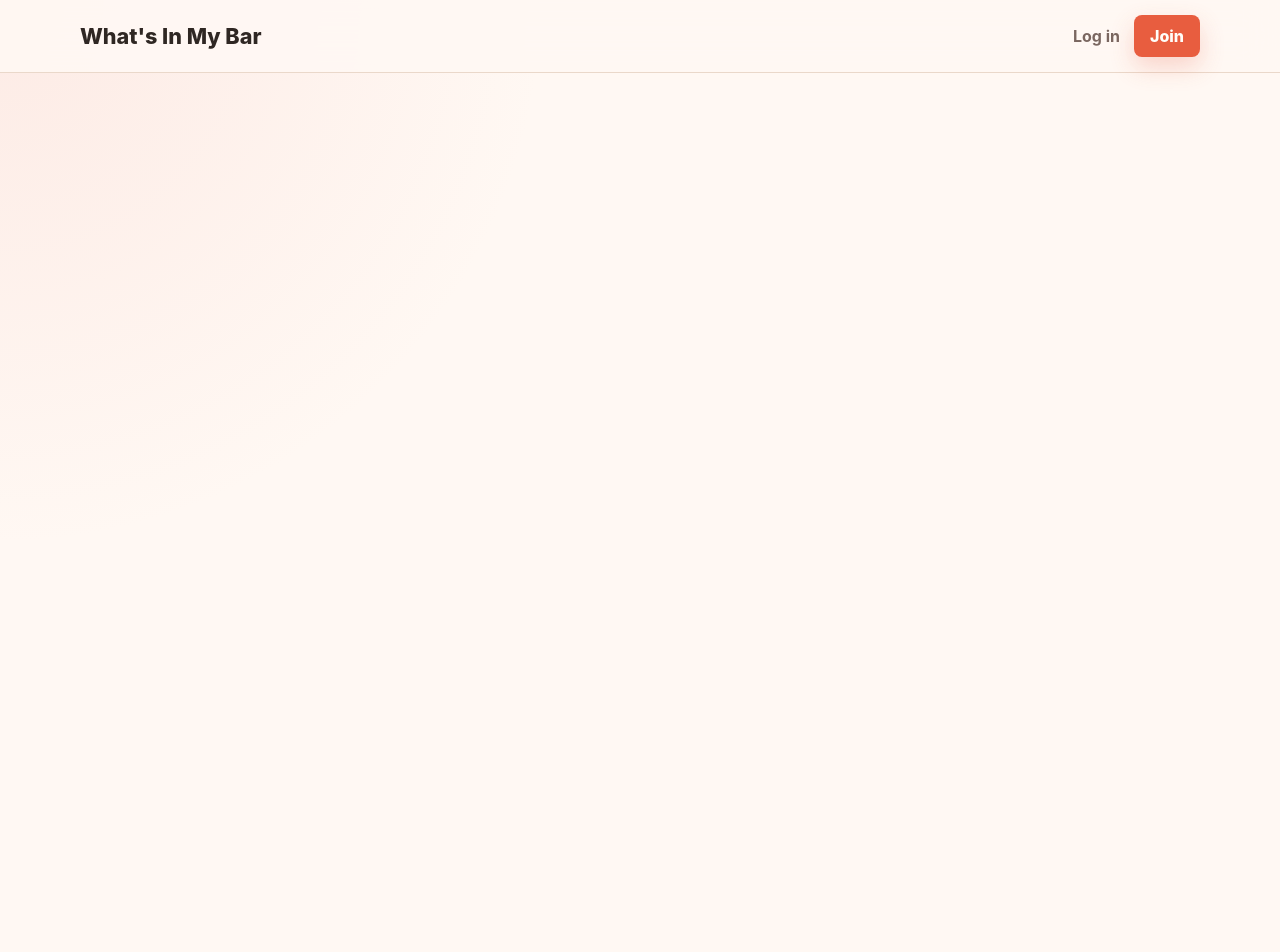
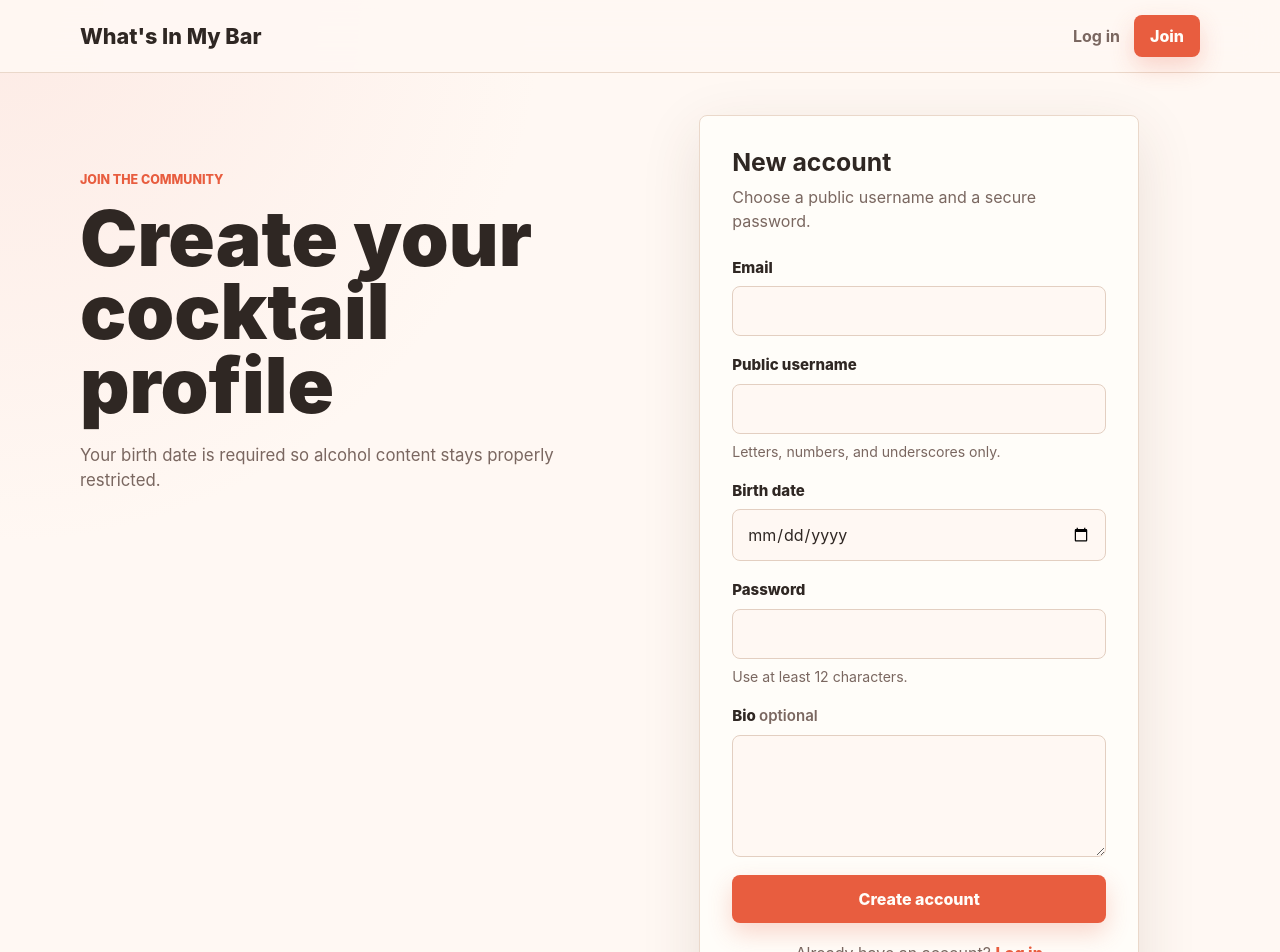
Before and after one commit to hvgochr/whatsinmybar, a Nuxt app in the folder apps/web/: page /register in a window 1280 px wide. Shown: the top 952 px of the page. Before the commit the page ends 800 px from the top, so only its background shows below. Built offline with nearby package versions, Linux system fonts and the light colour scheme.

Commit message:
feat: add login register logout pages

```diff
--- /dev/null
+++ b/apps/web/app/pages/index.vue
@@ -0,0 +1,44 @@
+<script setup lang="ts">
+useSeoMeta({
+  title: "What's In My Bar",
+  description: 'Discover, create, and share cocktail recipes with a community of home bartenders.'
+})
+</script>
+
+<template>
+  <main class="page-shell">
+    <section class="auth-layout" aria-labelledby="home-title">
+      <div class="auth-intro">
+        <p class="eyebrow">
+          Cocktail community
+        </p>
+        <h1 id="home-title" class="page-title">
+          What's In My Bar
+        </h1>
+        <p class="page-copy">
+          Build your profile, save your favorite recipes, and start shaping a personal cocktail notebook.
+        </p>
+      </div>
+
+      <div class="auth-panel">
+        <div class="panel-header">
+          <h2 class="panel-title">
+            Start mixing
+          </h2>
+          <p class="panel-copy">
+            Create an account or log back in to manage your bar profile.
+          </p>
+        </div>
+
+        <div class="form-stack">
+          <NuxtLink class="button button-primary button-full" to="/register">
+            Create an account
+          </NuxtLink>
+          <NuxtLink class="button button-secondary button-full" to="/login">
+            Log in
+          </NuxtLink>
+        </div>
+      </div>
+    </section>
+  </main>
+</template>
--- /dev/null
+++ b/apps/web/app/pages/login.vue
@@ -0,0 +1,112 @@
+<script setup lang="ts">
+import { toFormErrors } from '../utils/api-errors'
+
+const auth = useAuth()
+
+const form = reactive({
+  email: '',
+  password: ''
+})
+const fieldErrors = ref<Record<string, string>>({})
+const formError = ref<string | null>(null)
+const pending = ref(false)
+
+useSeoMeta({
+  title: 'Log in | What\'s In My Bar',
+  description: 'Log in to your What\'s In My Bar account.'
+})
+
+async function submitLogin() {
+  if (pending.value) {
+    return
+  }
+
+  pending.value = true
+  fieldErrors.value = {}
+  formError.value = null
+
+  try {
+    await auth.login({
+      email: form.email,
+      password: form.password
+    })
+    await navigateTo('/account')
+  } catch (error: unknown) {
+    const formErrors = toFormErrors(error)
+    fieldErrors.value = formErrors.fields
+    formError.value = formErrors.message
+  } finally {
+    pending.value = false
+  }
+}
+</script>
+
+<template>
+  <main class="page-shell">
+    <section class="auth-layout" aria-labelledby="login-title">
+      <div class="auth-intro">
+        <p class="eyebrow">
+          Welcome back
+        </p>
+        <h1 id="login-title" class="page-title">
+          Log in to your bar
+        </h1>
+        <p class="page-copy">
+          Keep your saved recipes, profile details, and cocktail notes within reach.
+        </p>
+      </div>
+
+      <div class="auth-panel">
+        <div class="panel-header">
+          <h2 class="panel-title">
+            Account access
+          </h2>
+          <p class="panel-copy">
+            Use the email address attached to your account.
+          </p>
+        </div>
+
+        <form class="form-stack" novalidate @submit.prevent="submitLogin">
+          <FormAlert v-if="formError" :message="formError" tone="error" />
+
+          <FormField id="login-email" v-slot="field" label="Email" :error="fieldErrors.email">
+            <input
+              id="login-email"
+              v-model="form.email"
+              v-bind="field"
+              autocomplete="email"
+              class="field-input"
+              name="email"
+              required
+              type="email"
+            >
+          </FormField>
+
+          <FormField id="login-password" v-slot="field" label="Password" :error="fieldErrors.password">
+            <input
+              id="login-password"
+              v-model="form.password"
+              v-bind="field"
+              autocomplete="current-password"
+              class="field-input"
+              name="password"
+              required
+              type="password"
+            >
+          </FormField>
+
+          <button class="button button-primary button-full" :disabled="pending" type="submit">
+            {{ pending ? 'Logging in...' : 'Log in' }}
+          </button>
+        </form>
+
+        <p class="form-footer">
+          New here?
+          <NuxtLink class="muted-link" to="/register">
+            Create an account
+          </NuxtLink>
+        </p>
+      </div>
+    </section>
+  </main>
+</template>
--- /dev/null
+++ b/apps/web/app/pages/logout.vue
@@ -0,0 +1,25 @@
+<script setup lang="ts">
+const auth = useAuth()
+
+useSeoMeta({
+  title: 'Log out | What\'s In My Bar'
+})
+
+onMounted(async () => {
+  auth.clearSession()
+  await navigateTo('/login', { replace: true })
+})
+</script>
+
+<template>
+  <main class="page-shell">
+    <section class="auth-panel" aria-labelledby="logout-title">
+      <h1 id="logout-title" class="panel-title">
+        Logging out
+      </h1>
+      <p class="panel-copy">
+        Your session is being cleared.
+      </p>
+    </section>
+  </main>
+</template>
--- /dev/null
+++ b/apps/web/app/pages/register.vue
@@ -0,0 +1,170 @@
+<script setup lang="ts">
+import { toFormErrors } from '../utils/api-errors'
+
+const auth = useAuth()
+
+const form = reactive({
+  bio: '',
+  birthDate: '',
+  email: '',
+  password: '',
+  username: ''
+})
+const fieldErrors = ref<Record<string, string>>({})
+const formError = ref<string | null>(null)
+const pending = ref(false)
+
+useSeoMeta({
+  title: 'Create account | What\'s In My Bar',
+  description: 'Create your What\'s In My Bar profile.'
+})
+
+async function submitRegister() {
+  if (pending.value) {
+    return
+  }
+
+  pending.value = true
+  fieldErrors.value = {}
+  formError.value = null
+
+  try {
+    await auth.register({
+      bio: form.bio || null,
+      birthDate: form.birthDate,
+      email: form.email,
+      password: form.password,
+      username: form.username
+    })
+    await auth.login({
+      email: form.email,
+      password: form.password
+    })
+    await navigateTo('/account')
+  } catch (error: unknown) {
+    const formErrors = toFormErrors(error)
+    fieldErrors.value = formErrors.fields
+    formError.value = formErrors.message
+  } finally {
+    pending.value = false
+  }
+}
+</script>
+
+<template>
+  <main class="page-shell">
+    <section class="auth-layout" aria-labelledby="register-title">
+      <div class="auth-intro">
+        <p class="eyebrow">
+          Join the community
+        </p>
+        <h1 id="register-title" class="page-title">
+          Create your cocktail profile
+        </h1>
+        <p class="page-copy">
+          Your birth date is required so alcohol content stays properly restricted.
+        </p>
+      </div>
+
+      <div class="auth-panel">
+        <div class="panel-header">
+          <h2 class="panel-title">
+            New account
+          </h2>
+          <p class="panel-copy">
+            Choose a public username and a secure password.
+          </p>
+        </div>
+
+        <form class="form-stack" novalidate @submit.prevent="submitRegister">
+          <FormAlert v-if="formError" :message="formError" tone="error" />
+
+          <FormField id="register-email" v-slot="field" label="Email" :error="fieldErrors.email">
+            <input
+              id="register-email"
+              v-model="form.email"
+              v-bind="field"
+              autocomplete="email"
+              class="field-input"
+              name="email"
+              required
+              type="email"
+            >
+          </FormField>
+
+          <FormField
+            id="register-username"
+            v-slot="field"
+            help="Letters, numbers, and underscores only."
+            label="Public username"
+            :error="fieldErrors.username"
+          >
+            <input
+              id="register-username"
+              v-model="form.username"
+              v-bind="field"
+              autocomplete="username"
+              class="field-input"
+              name="username"
+              required
+              type="text"
+            >
+          </FormField>
+
+          <FormField id="register-birth-date" v-slot="field" label="Birth date" :error="fieldErrors.birthDate">
+            <input
+              id="register-birth-date"
+              v-model="form.birthDate"
+              v-bind="field"
+              class="field-input"
+              name="birthDate"
+              required
+              type="date"
+            >
+          </FormField>
+
+          <FormField
+            id="register-password"
+            v-slot="field"
+            help="Use at least 12 characters."
+            label="Password"
+            :error="fieldErrors.password"
+          >
+            <input
+              id="register-password"
+              v-model="form.password"
+              v-bind="field"
+              autocomplete="new-password"
+              class="field-input"
+              name="password"
+              required
+              type="password"
+            >
+          </FormField>
+
+          <FormField id="register-bio" v-slot="field" label="Bio" optional :error="fieldErrors.bio">
+            <textarea
+              id="register-bio"
+              v-model="form.bio"
+              v-bind="field"
+              class="field-textarea"
+              name="bio"
+              rows="4"
+            />
+          </FormField>
+
+          <button class="button button-primary button-full" :disabled="pending" type="submit">
+            {{ pending ? 'Creating account...' : 'Create account' }}
+          </button>
+        </form>
+
+        <p class="form-footer">
+          Already have an account?
+          <NuxtLink class="muted-link" to="/login">
+            Log in
+          </NuxtLink>
+        </p>
+      </div>
+    </section>
+  </main>
+</template>
```
